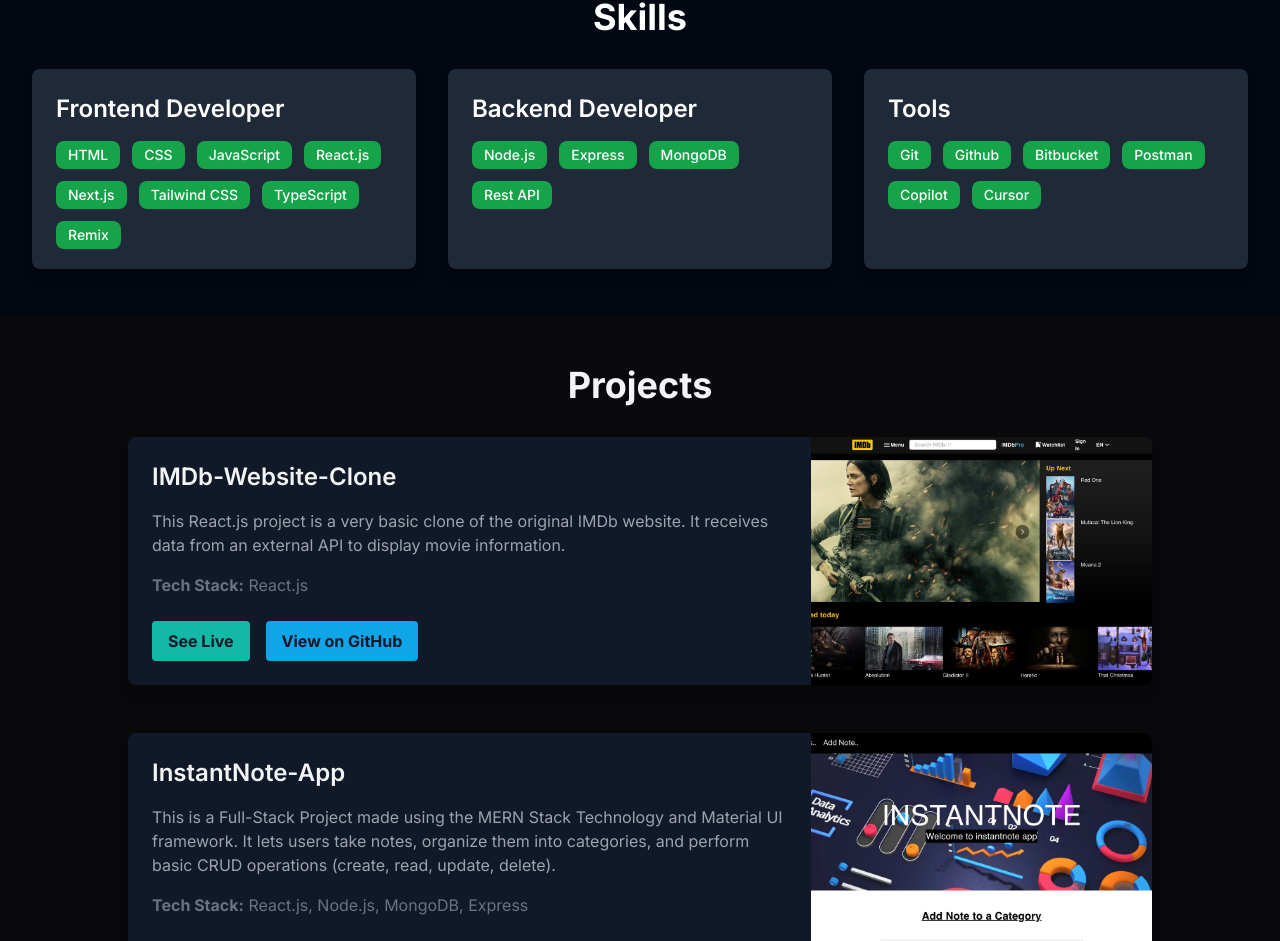
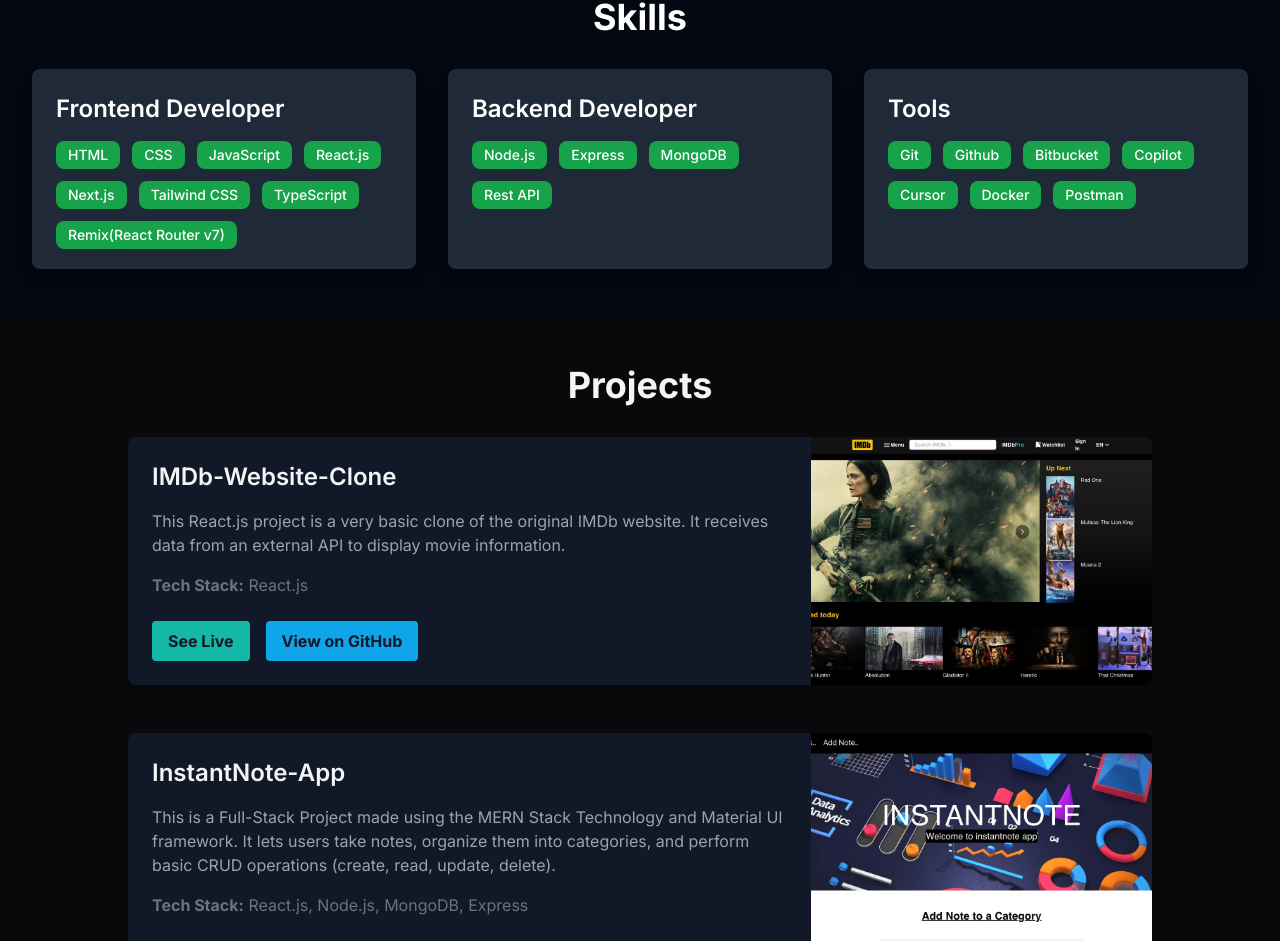
Before and after one commit to prabhat3009/Portfolio-Website, a Next.js app: page / in a window 1280 px wide. Shown: the part 1731-2672 px from the top of the page. Built offline with nearby package versions, Linux system fonts and the light colour scheme.

Commit message:
some changes

```diff
--- a/app/_components/skills.tsx
+++ b/app/_components/skills.tsx
@@ -53,7 +53,7 @@
                 "Next.js",
                 "Tailwind CSS",
                 "TypeScript",
-                "Remix",
+                "Remix(React Router v7)",
               ]}
             />
           </motion.div>
@@ -70,9 +70,10 @@
                 "Git",
                 "Github",
                 "Bitbucket",
-                "Postman",
                 "Copilot",
                 "Cursor",
+                "Docker",
+                "Postman",
               ]}
             />
           </motion.div>
```
Also changed, not shown: 2 other files (tests, documents, lock files or other folders).
